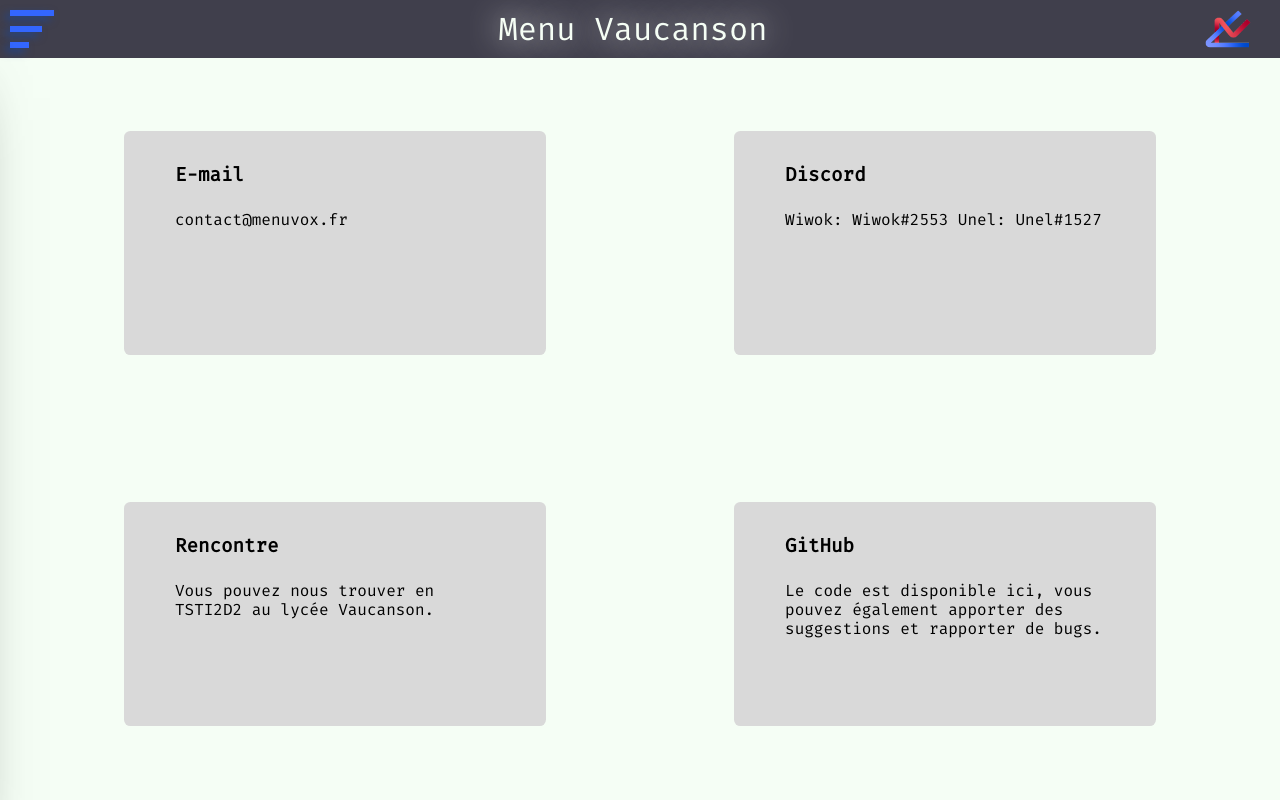
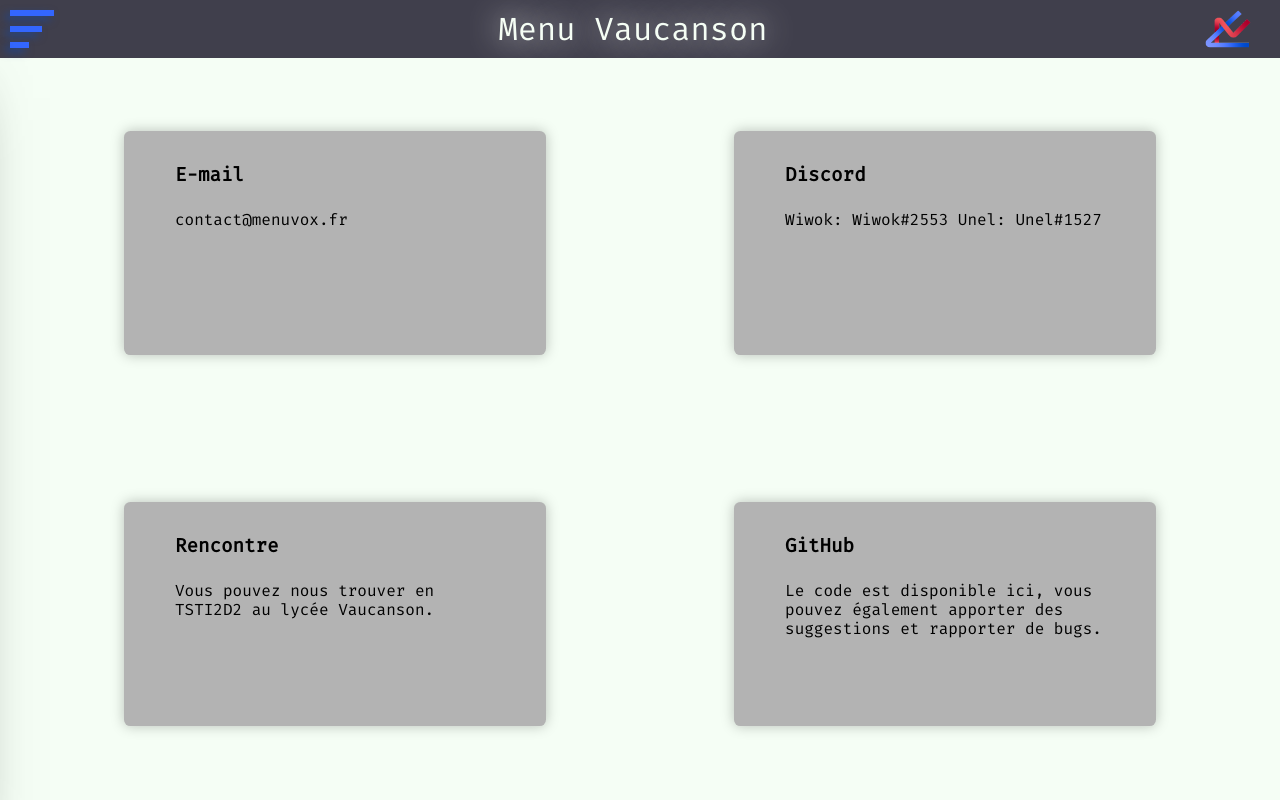
Before and after one commit to Menu-Vaucanson/Desktop, a React (Create React App) app: page /Contact in a window 1280 px wide. Built offline with nearby package versions, Linux system fonts and the light colour scheme.

Commit message:
Added settings animations and globalized CTA

```diff
--- a/src/Components/Contact.tsx
+++ b/src/Components/Contact.tsx
@@ -1,7 +1,7 @@
-function InfoBox({ title, desc, link }) {
+function InfoBox({ title, desc, link, className }) {
 	if (link) {
 		return (
-			<a href={link} className="ContactBox">
+			<a href={link} className={"ContactBox ContactBoxHovered " + className}>
 				<div className="InfoBoxTitle">{title}</div>
 				{desc}
 			</a>
@@ -9,7 +9,7 @@
 	}
 
 	return (
-		<div className="ContactBox">
+		<div className={"ContactBox " + className}>
 			<div className="InfoBoxTitle">{title}</div>
 			{desc}
 		</div>
@@ -40,7 +40,7 @@
 	return (
 		<div className={theme === 'dark' ? "Contact ContactDark" : "Contact"}>
 			{infos.map((info, i) => {
-				return <InfoBox key={i} title={info.title} desc={info.desc} link={info.link} />
+				return <InfoBox className={"ContactBoxAnimated" + i} key={i} title={info.title} desc={info.desc} link={info.link} />
 			})}
 		</div>
 	)
--- a/src/Components/Informations.tsx
+++ b/src/Components/Informations.tsx
@@ -3,7 +3,7 @@
 function InfoBox({ info, className }) {
 	if (info.contact) {
 		return (
-			<Link to={'/Contact'} className={"InfoBox " + className}>
+			<Link to={'/Contact'} className={"InfoBox InfoBoxContact " + className}>
 				<div className="InfoBoxTitle">{info.title}</div>
 				{info.desc}
 			</Link>
--- a/src/Components/Settings.tsx
+++ b/src/Components/Settings.tsx
@@ -49,21 +49,21 @@
 
 	return (
 		<div className={theme === 'dark' ? "Settings SettingsDark" : "Settings"}>
-			<div className="Setting" onClick={DarkClick}>
+			<div className="Setting SettingAnimated0" onClick={DarkClick}>
 				<div className="SettingTitle">Mode sombre</div>
 				<div className="SettingDesc">Un mode <i>dark</i>, pour ceux qui préfèrent le noir...</div>
 				<CustomCheck type={Setting1} />
 			</div>
-			<div className="Setting" onClick={InterneClick}>
+			<div className="Setting SettingAnimated1" onClick={InterneClick}>
 				<div className="SettingTitle">Mode interne</div>
 				<div className="SettingDesc">Mode interne, pour voir les menus du soir.</div>
 				<CustomCheck type={Setting2} />
 			</div>
-			<div className="Setting" onClick={CleanClick}>
+			<div className="Setting SettingAnimated2" onClick={CleanClick}>
 				<div className="SettingTitle">Effacer le cache</div>
 				<div className="SettingDesc">Libère le stockage instantané de toute les données mises par le site.</div>
 			</div>
-			<div className="Setting red" onClick={DeleteClick}>
+			<div className="Setting SettingAnimated3 red" onClick={DeleteClick}>
 				<div className="SettingTitle">Effacer toutes les données</div>
 				<div className="SettingDesc">Efface 100% des données stockées sur votre appareil par le site. Attention, cela réinitialise les paramètres ci-dessus.</div>
 			</div>
--- a/src/Stylesheets/index.css
+++ b/src/Stylesheets/index.css
@@ -96,6 +96,87 @@
 		transform: translateX(0) translateY(0);
 	}
 }
+
+@keyframes ContactBox0 {
+	from {
+		transform: translateX(-10vw) translateY(-10vh);
+	}
+
+	to {
+		transform: translateX(0) translateY(0);
+	}
+}
+
+@keyframes ContactBox1 {
+	from {
+		transform: translateX(10vw) translateY(-10vh);
+	}
+
+	to {
+		transform: translateX(0) translateY(0);
+	}
+}
+
+@keyframes ContactBox2 {
+	from {
+		transform: translateX(-10vw) translateY(10vh);
+	}
+
+	to {
+		transform: translateX(0) translateY(0);
+	}
+}
+
+@keyframes ContactBox3 {
+	from {
+		transform: translateX(10vw) translateY(10vh);
+	}
+
+	to {
+		transform: translateX(0) translateY(0);
+	}
+}
+
+@keyframes SettingBox0 {
+	from {
+		transform: translateX(8vw) translateY(8vh);
+	}
+
+	to {
+		transform: translateX(0) translateY(0);
+	}
+}
+
+@keyframes SettingBox1 {
+	from {
+		transform: translateX(-8vw) translateY(8vh);
+	}
+
+	to {
+		transform: translateX(0) translateY(0);
+	}
+}
+
+@keyframes SettingBox2 {
+	from {
+		transform: translateX(8vw) translateY(-8vh);
+	}
+
+	to {
+		transform: translateX(0) translateY(0);
+	}
+}
+
+@keyframes SettingBox3 {
+	from {
+		transform: translateX(-8vw) translateY(-8vh);
+	}
+
+	to {
+		transform: translateX(0) translateY(0);
+	}
+}
+
 
 :root {
 	color-scheme: only light;
@@ -352,7 +433,7 @@
 
 .Setting {
 	background-color: #B3B3B3;
-	border-radius: 1vmax;
+	border-radius: 0.5vmax;
 	width: 25vw;
 	height: 30vh;
 	padding: 2vh 2vw;
@@ -364,14 +445,36 @@
 	cursor: pointer;
 	box-shadow: 0 0 1vmax rgba(0, 0, 0, 0.25);
 	transition-duration: 200ms;
+	animation-duration: 200ms;
+}
+
+.SettingAnimated0 {
+	animation-name: SettingBox0;
+}
+
+.SettingAnimated1 {
+	animation-name: SettingBox1;
+}
+
+.SettingAnimated2 {
+	animation-name: SettingBox2;
+}
+
+.SettingAnimated3 {
+	animation-name: SettingBox3;
 }
 
 .Setting:hover {
 	box-shadow: 0 0 1vmax rgba(0, 0, 0, 0.5);
+	background-color: #D9D9D9;
 }
 
 .red {
 	background-color: rgb(255, 94, 94);
+}
+
+.red:hover {
+	background-color: rgb(255, 110, 110);
 }
 
 .SettingTitle {
@@ -404,13 +507,37 @@
 }
 
 .ContactBox {
-	background-color: #D9D9D9;
+	background-color: #B3B3B3;
 	padding: 4vh 4vw;
 	border-radius: 0.5vmax;
 	width: 25vw;
 	font-size: 2vh;
 	height: 20vh;
 	margin: 0 5vw;
+	transition-duration: 200ms;
+	box-shadow: 0 0 1vmax rgba(0, 0, 0, 0.25);
+	animation-duration: 200ms;
+}
+
+.ContactBoxHovered:hover {
+	background-color: #D9D9D9;
+	box-shadow: 0 0 1vmax rgba(0, 0, 0, 0.5);
+}
+
+.ContactBoxAnimated0 {
+	animation-name: ContactBox0;
+}
+
+.ContactBoxAnimated1 {
+	animation-name: ContactBox1;
+}
+
+.ContactBoxAnimated2 {
+	animation-name: ContactBox2;
+}
+
+.ContactBoxAnimated3 {
+	animation-name: ContactBox3;
 }
 
 a {
@@ -419,13 +546,20 @@
 }
 
 .InfoBox {
-	background-color: #D9D9D9;
+	background-color: #B3B3B3;
 	padding: 4vh 4vw;
 	border-radius: 0.5vmax;
 	width: 22vw;
 	font-size: 1vw;
 	height: 20vh;
 	animation-duration: 250ms;
+	transition-duration: 200ms;
+	box-shadow: 0 0 1vmax rgba(0, 0, 0, 0.25);
+}
+
+.InfoBoxContact:hover {
+	background-color: #D9D9D9;
+	box-shadow: 0 0 1vmax rgba(0, 0, 0, 0.5);
 }
 
 .InfoBoxTitle {
@@ -520,6 +654,8 @@
 	background-color: #B3B3B3;
 	transition-duration: 150ms;
 	animation-name: securityFadeIn;
+	box-shadow: 0 0 1vmax rgba(0, 0, 0, 0.25);
+	transition-duration: 200ms;
 }
 
 .SecurityBox1 {
@@ -536,6 +672,7 @@
 
 .SecurityBox:hover {
 	background-color: #D9D9D9;
+	box-shadow: 0 0 1vmax rgba(0, 0, 0, 0.5);
 }
 
 .SecurityPage {
```
